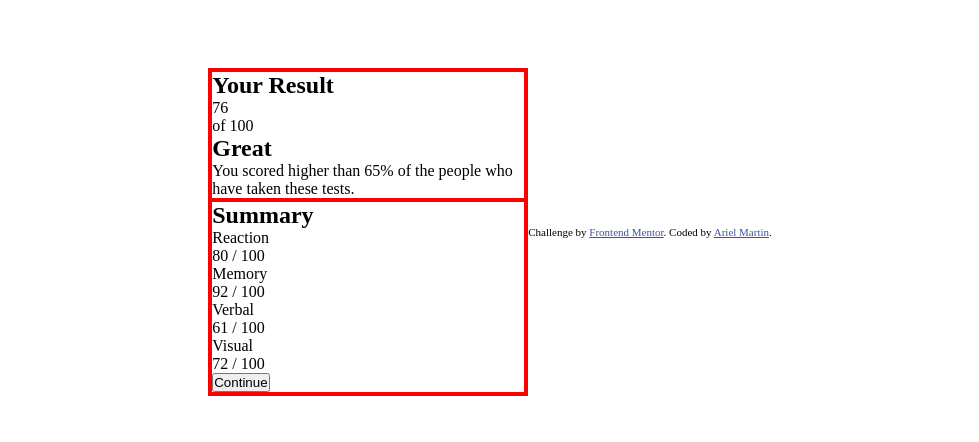
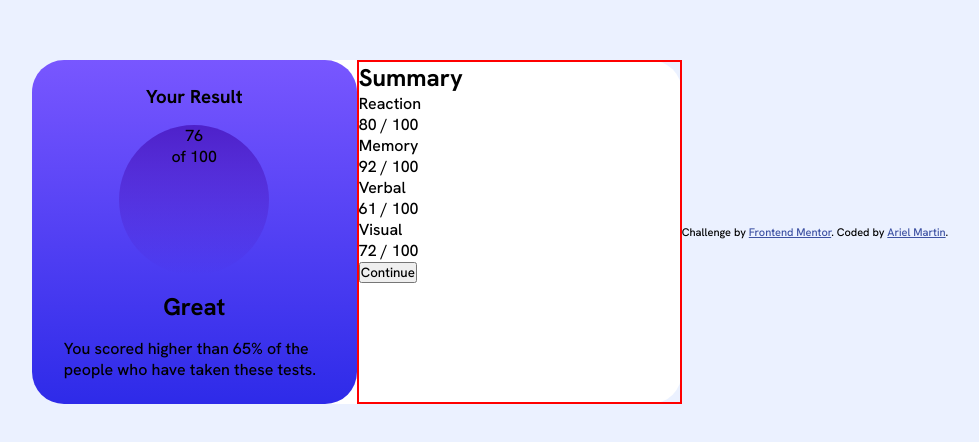
Before and after one commit to arielmartin33/result-summary-component, a plain HTML site: page index.html in a window 1280 px wide. Shown: the part 168-610 px from the top of the page, without its empty margins (150-1129 px from the left). Drawn offline with Linux system fonts and the light colour scheme.

Commit message:
colores y background

```diff
--- a/css/styless.css
+++ b/css/styless.css
@@ -1,7 +1,33 @@
+@import url('https://fonts.googleapis.com/css2?family=Hanken+Grotesk:wght@500;700;800&display=swap');
+
+:root{
+    /* Primay */
+    --Light-red: hsl(0, 100%, 67%);
+    --Orangey-yellow: hsl(39, 100%, 56%);
+    --Green-teal: hsl(166, 100%, 37%);
+    --Cobalt-blue: hsl(234, 85%, 45%);
+
+    /* Gradients background*/
+    --Light-slate-blue: hsl(252, 100%, 67%);
+    --Light-royal-blue: hsl(241, 81%, 54%);
+
+    /* Gradients circle*/
+    --Violet-blue: hsla(256, 72%, 46%, 1);
+    --Persian-blue: hsla(241, 72%, 46%, 0);
+
+    /* Neutral */
+
+    --White: hsl(0, 0%, 100%);
+    --Pale-blue: hsl(221, 100%, 96%);
+    --Light-lavender: hsl(241, 100%, 89%);
+    --Dark-gray-blue: hsl(224, 30%, 27%);
+}
+
 *{
     margin: 0;
     padding: 0;
     box-sizing: border-box;
+    font-family: 'Hanken Grotesk', sans-serif;
 }
 
 body{
@@ -9,17 +35,45 @@ body{
     display: flex;
     justify-content: center;
     align-items: center;
+    background-color: var(--Pale-blue);
 }
 
 main{
-    max-width: 20rem;
-    border: 2px red solid;
+    display: flex;
+    justify-content: space-between;
+    max-width: 40.625rem;
+    border-radius: 2rem;
+    background-color: var(--White);
 }
 
 .results{
-    border: 2px red solid;
+    width: 50%;
+    display: flex;
+    flex-direction: column;
+    align-items: center;
+    gap: 1rem;
+    padding: 1.5rem 2rem;
+    border-radius: 2rem;
+    background: linear-gradient(
+        to bottom,
+        var(--Light-slate-blue),
+        var(--Light-royal-blue));
+}
+
+.results .circle{
+    width: 150px;
+    height: 150px;
+    border-radius: 50%;
+    background:linear-gradient(
+        to bottom,
+        var(--Violet-blue),
+        var(--Persian-blue));
+    display: flex;
+    flex-direction: column;
+    align-items: center;
 }
 
 .summary{
     border: 2px red solid;
+    width: 50%;
 }
--- a/index.html
+++ b/index.html
@@ -29,19 +29,19 @@
   <body>
     <main>
       <article class="results">
-        <h2>Your Result</h2>
-        <div>
+        <h3 class="title">Your Result</h3>
+        <div class="circle">
           <p>76</p>
           <p>of 100</p>
         </div>
         <h1>Great</h1>
-        <p>
+        <p class="comment">
           You scored higher than 65% of the people who have taken these tests.
         </p>
       </article>
 
       <article class="summary">
-        <h1>Summary</h1>
+        <h1 class="title">Summary</h1>
         <div class="reaction">
           <p>Reaction</p>
           <p>80 / 100</p>
@@ -58,7 +58,7 @@
           <p>Visual</p>
           <p>72 / 100</p>
         </div>
-        <button>Continue</button>
+        <button class="btn-continue">Continue</button>
       </article>
     </main>
     <footer>
```
